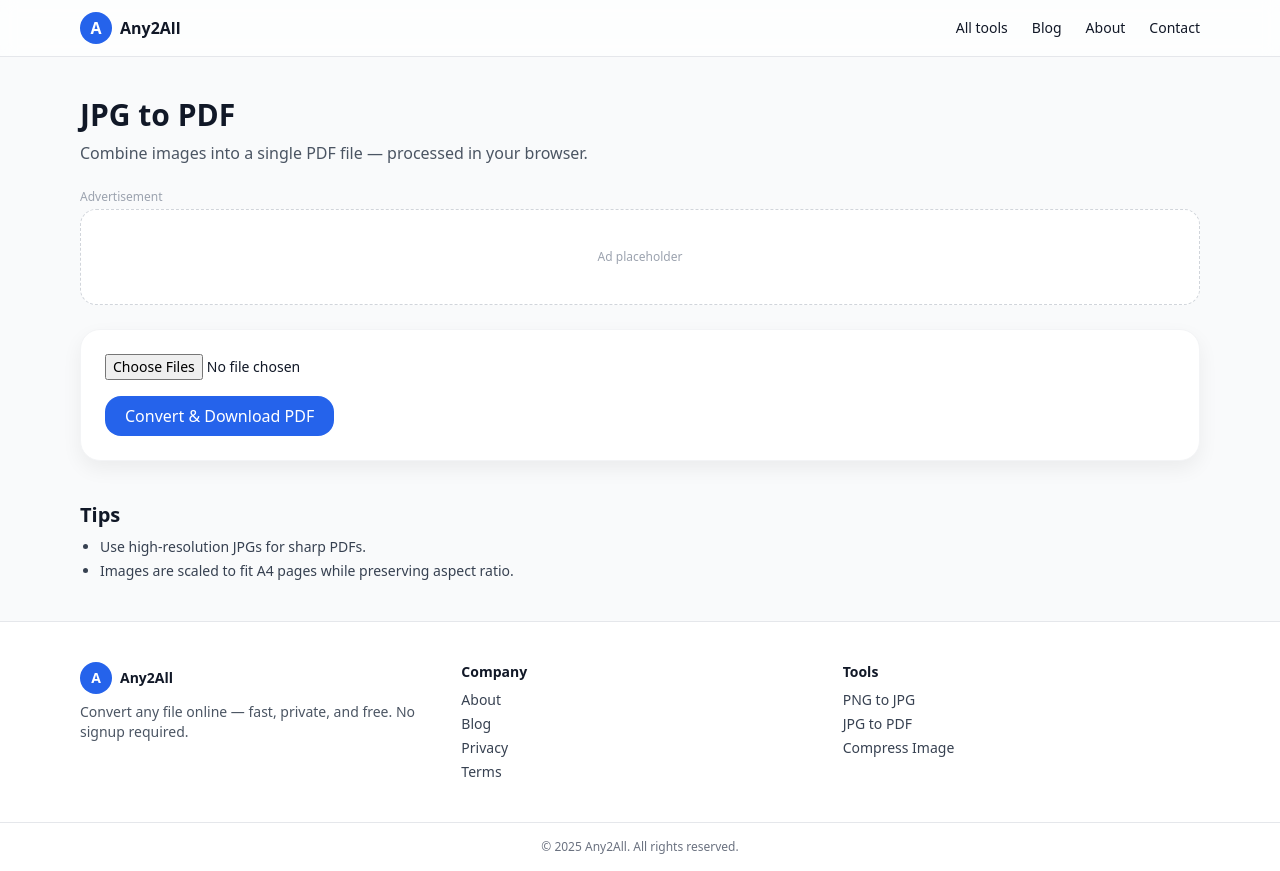
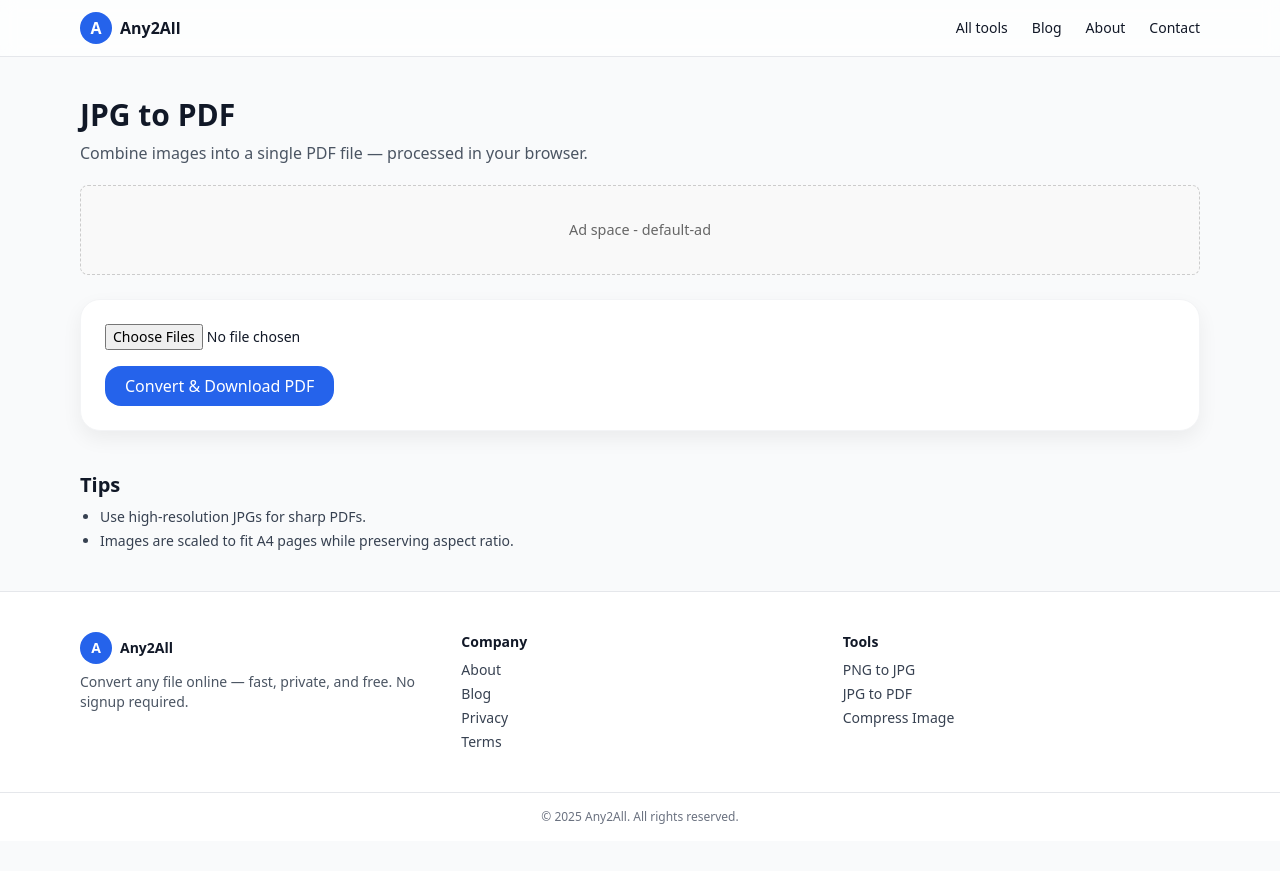
Before and after one commit to Doshkaa1/any2all, a Next.js app: page /jpg-to-pdf in a window 1280 px wide. After the commit the page ends 841 px from the top, so only its background shows below. Built offline with nearby package versions, Linux system fonts and the light colour scheme.

Commit message:
Add missing AdSlot component

```diff
--- a/components/AdSlot.tsx
+++ b/components/AdSlot.tsx
@@ -1,19 +1,27 @@
-/**
- * AdSlot placeholder
- * When AdSense is approved, paste your ad code here.
- *
- * Example:
- * <script async src="https://pagead2.googlesyndication.com/pagead/js/adsbygoogle.js?client=YOUR_ID" crossOrigin="anonymous"></script>
- * <ins class="adsbygoogle" style="display:block" data-ad-client="YOUR_ID" data-ad-slot="SLOT_ID" data-ad-format="auto" data-full-width-responsive="true"></ins>
- * <script>(adsbygoogle = window.adsbygoogle || []).push({});</script>
- */
-export default function AdSlot({ label = "Advertisement" }: { label?: string }) {
+// components/AdSlot.tsx
+"use client";
+import React from "react";
+
+export default function AdSlot({ slot = "default-ad" }: { slot?: string }) {
   return (
-    <div className="my-6 w-full">
-      <div className="text-xs text-gray-400 mb-1">{label}</div>
-      <div className="w-full h-24 rounded-xl border border-dashed border-gray-300 bg-white grid place-items-center">
-        <span className="text-gray-400 text-xs">Ad placeholder</span>
-      </div>
+    <div
+      id={slot}
+      style={{
+        width: "100%",
+        minHeight: "90px",
+        backgroundColor: "#f9f9f9",
+        border: "1px dashed #ccc",
+        borderRadius: "8px",
+        display: "flex",
+        alignItems: "center",
+        justifyContent: "center",
+        fontSize: "0.9rem",
+        color: "#666",
+        margin: "20px 0"
+      }}
+    >
+      {/* Replace with your AdSense snippet later */}
+      <p>Ad space - {slot}</p>
     </div>
   );
 }
```
